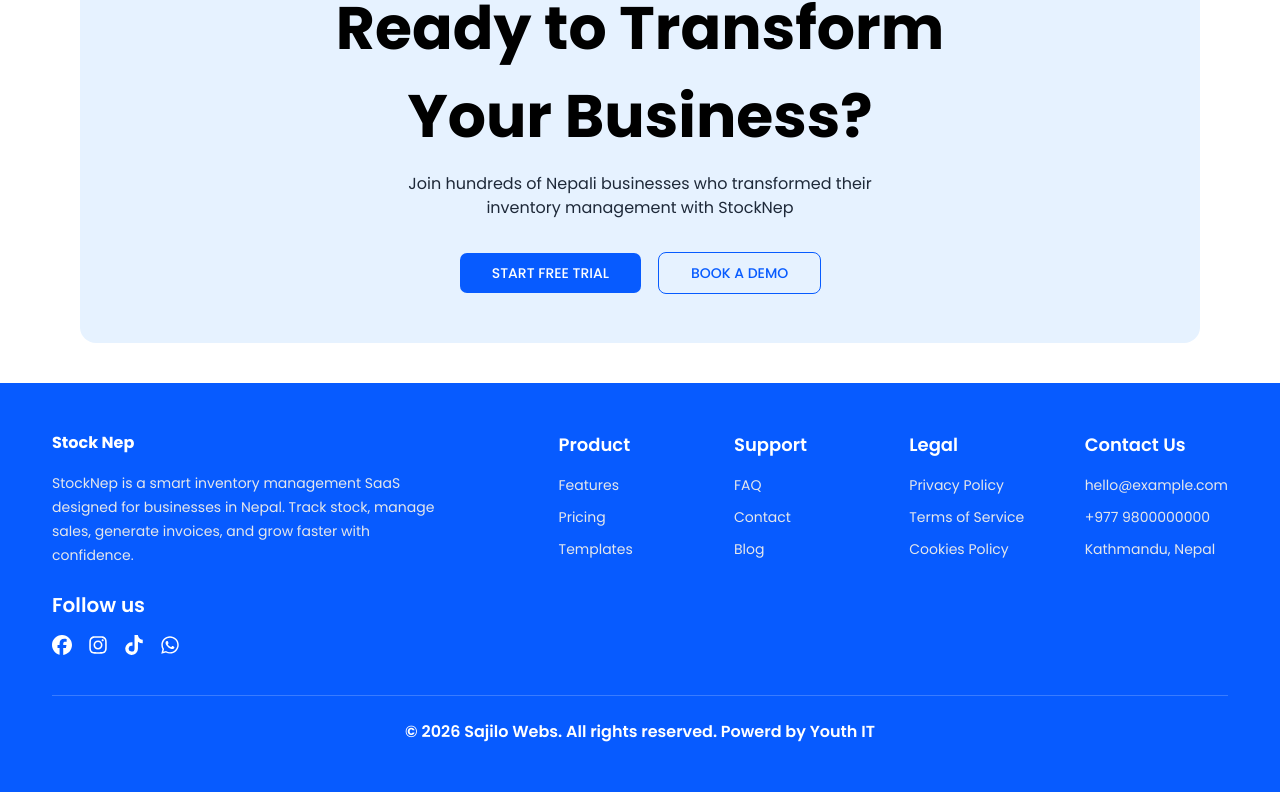
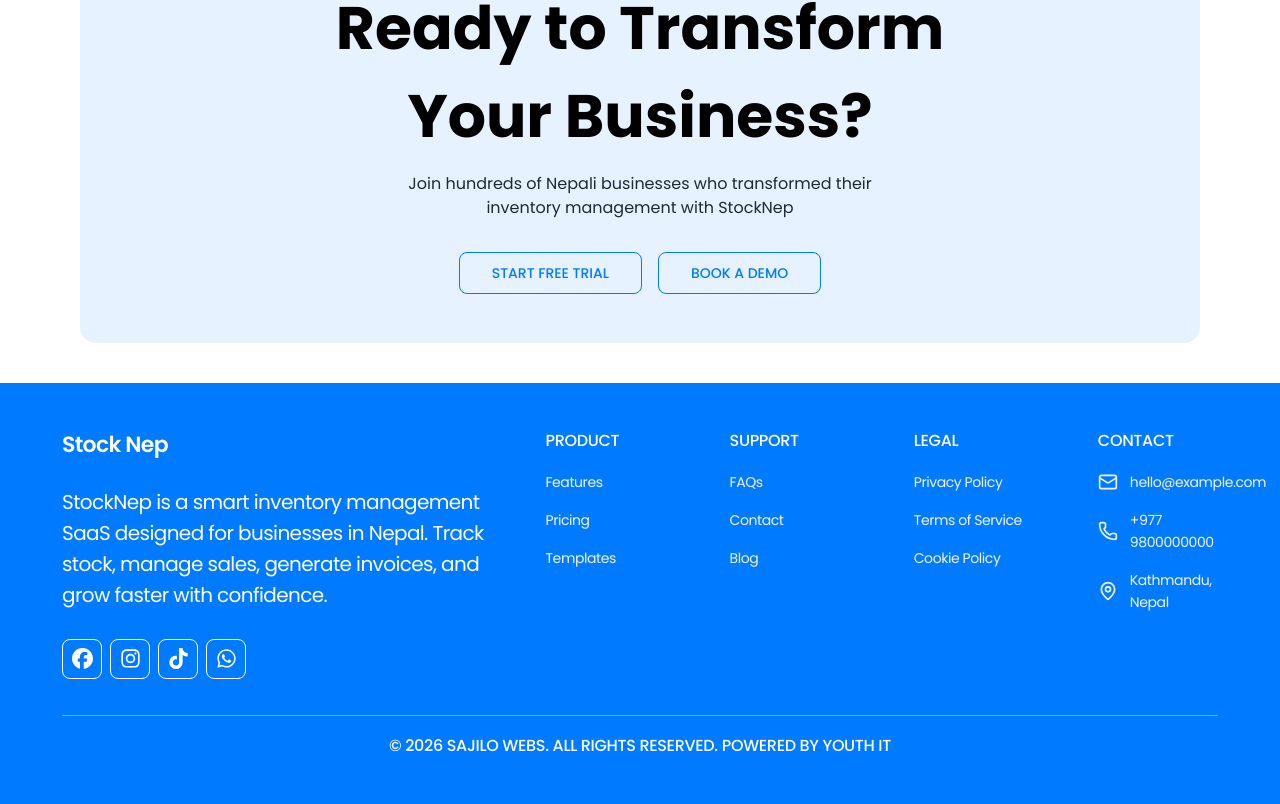
Before and after one commit to ChamlingUttam/nepstock, a Next.js app: page /contact in a window 1280 px wide. Shown: the part 942-1746 px from the top of the page. Built offline with nearby package versions, Linux system fonts and the light colour scheme.

Commit message:
feat: Updated the fonts in the Common reusble sections

```diff
--- a/components/common/Footer.tsx
+++ b/components/common/Footer.tsx
@@ -1,158 +1,189 @@
-import Image from "next/image";
 import Link from "next/link";
-import { FaInstagram,FaTiktok, FaWhatsapp} from "react-icons/fa";
+import { Mail, Phone, MapPin } from "lucide-react";
+import { FaInstagram, FaTiktok, FaWhatsapp } from "react-icons/fa";
 import { FaFacebook } from "react-icons/fa6";
-
 
 export default function Footer() {
   return (
-    <footer className="w-full px-13 py-12 bg-[#075BFF]  text-white">
-      <div className="max-w-7xl mx-auto">
+    <footer className="w-full bg-[#007BFF] px-[62px] py-12 text-white">
+      <div className="w-full">
 
         {/* Main Footer */}
-        <div className="flex flex-col lg:flex-row justify-between gap-10">
+        <div className="flex flex-col gap-12 lg:flex-row lg:justify-between">
 
-          {/* Left Div */}
-          <div className="flex flex-col max-w-sm">
+          {/* Left Section */}
+          <div className="max-w-[560px]">
+            <h1 className="mb-7 text-[22px] font-semibold leading-7 tracking-[-0.03em]">
+              Stock Nep
+            </h1>
 
-            {/* Logo */}
-            <span><h1 className="font-bold  mb-4">Stock Nep</h1></span>
-
-
-            {/* Description */}
-            <p className="text-sm text-gray-200 leading-6">
-             StockNep is a smart inventory management SaaS designed
-for businesses in Nepal. Track stock, manage sales, generate
+            <p className="max-w-[560px] text-[20px] font-normal leading-[31px] tracking-[-0.03em]">
+              StockNep is a smart inventory management SaaS designed for
+              businesses in Nepal. Track stock, manage sales, generate
               invoices, and grow faster with confidence.
             </p>
 
-            {/* Heading */}
-            <h1 className="text-xl font-semibold mt-6">
-              Follow us
-            </h1>
-
             {/* Social Media */}
-            <div className="flex items-center gap-4 mt-4">
-              <a href="#" className="hover:text-gray-300 transition">
-                <FaFacebook size={20} />
+            <div className="mt-7 flex items-center gap-2">
+              <a
+                href="#"
+                className="flex h-10 w-10 items-center justify-center rounded-lg border border-white transition hover:bg-white hover:text-[#007BFF]"
+              >
+                <FaFacebook size={21} />
               </a>
 
-              <a href="#" className="hover:text-gray-300 transition">
-                <FaInstagram size={20} />
-
+              <a
+                href="#"
+                className="flex h-10 w-10 items-center justify-center rounded-lg border border-white transition hover:bg-white hover:text-[#007BFF]"
+              >
+                <FaInstagram size={21} />
               </a>
 
-              <a href="#" className="hover:text-gray-300 transition">
-                <FaTiktok size={20} />
+              <a
+                href="#"
+                className="flex h-10 w-10 items-center justify-center rounded-lg border border-white transition hover:bg-white hover:text-[#007BFF]"
+              >
+                <FaTiktok size={21} />
               </a>
 
-              <a href="#" className="hover:text-gray-300 transition">
-                <FaWhatsapp size={20} />
+              <a
+                href="#"
+                className="flex h-10 w-10 items-center justify-center rounded-lg border border-white transition hover:bg-white hover:text-[#007BFF]"
+              >
+                <FaWhatsapp size={21} />
               </a>
             </div>
           </div>
 
-          {/* Right Div */}
-          <div className="grid grid-cols-1 sm:grid-cols-4 gap-10 md:gap-8">
+          {/* Right Sections */}
+          <div className="grid grid-cols-2 gap-x-12 gap-y-10 sm:grid-cols-4 lg:min-w-[650px] lg:gap-x-16">
 
             {/* Product */}
             <div>
-              <h2 className="text-lg font-semibold mb-4">
+              <h2 className="mb-5 text-[16px] font-medium uppercase leading-5 tracking-[-0.02em]">
                 Product
               </h2>
 
-              <ul className="flex flex-col gap-3 text-sm text-gray-200">
+              <ul className="flex flex-col gap-4 text-[14px] font-normal leading-[22px] tracking-[-0.03em] text-[#F1F5F9]">
                 <li>
-                  <Link href="/feature" className="hover:text-white">
+                  <Link href="/feature" className="transition hover:opacity-70">
                     Features
                   </Link>
                 </li>
+
                 <li>
-                  <Link href="pricing" className="hover:text-white">
+                  <Link href="/pricing" className="transition hover:opacity-70">
                     Pricing
                   </Link>
                 </li>
+
                 <li>
-                  <a href="#" className="hover:text-white">
+                  <a href="#" className="transition hover:opacity-70">
                     Templates
                   </a>
                 </li>
-
               </ul>
             </div>
 
             {/* Support */}
             <div>
-              <h2 className="text-lg font-semibold mb-4">
+              <h2 className="mb-5 text-[16px] font-medium uppercase leading-5 tracking-[-0.02em]">
                 Support
               </h2>
 
-              <ul className="flex flex-col gap-3 text-sm text-gray-200">
+              <ul className="flex flex-col gap-4 text-[14px] font-normal leading-[22px] tracking-[-0.03em] text-[#F1F5F9]">
+                <li>
+                  <Link href="/faqs" className="transition hover:opacity-70">
+                    FAQs
+                  </Link>
+                </li>
 
                 <li>
-                  <Link href="/faqs" className="hover:text-white">
-                    FAQ
-                  </Link>
-                </li>
-                <li>
-                  <Link href="/contact" className="hover:text-white">
+                  <Link href="/contact" className="transition hover:opacity-70">
                     Contact
                   </Link>
                 </li>
+
                 <li>
-                  <Link href="/blogs" className="hover:text-white">
+                  <Link href="/blog" className="transition hover:opacity-70">
                     Blog
                   </Link>
                 </li>
               </ul>
             </div>
 
-
             {/* Legal */}
             <div>
-              <h2 className="text-lg font-semibold mb-4">
+              <h2 className="mb-5 text-[16px] font-medium uppercase leading-5 tracking-[-0.02em]">
                 Legal
               </h2>
 
-              <ul className="flex flex-col gap-3 text-sm text-gray-200">
-                <li className="cursor-pointer">
-                  <Link href={"/privacy-policy"} className="">
+              <ul className="flex flex-col gap-4 text-[14px] font-normal leading-[22px] tracking-[-0.03em] text-[#F1F5F9]">
+                <li>
+                  <Link
+                    href="/privacy-policy"
+                    className="transition hover:opacity-70"
+                  >
                     Privacy Policy
                   </Link>
                 </li>
+
                 <li>
-                  <Link href={"/Term-of-service"} className="">
+                  <Link
+                    href="/Term-of-service"
+                    className="transition hover:opacity-70"
+                  >
                     Terms of Service
                   </Link>
                 </li>
+
                 <li>
-                   <Link href={"/cookie-policy"} className="">
-            Cookies Policy
+                  <Link
+                    href="/cookie-policy"
+                    className="transition hover:opacity-70"
+                  >
+                    Cookie Policy
                   </Link>
                 </li>
               </ul>
             </div>
 
-            {/* Contact Us */}
+            {/* Contact */}
             <div>
-              <h2 className="text-lg font-semibold mb-4">
-                Contact Us
+              <h2 className="mb-5 text-[16px] font-medium uppercase leading-5 tracking-[-0.02em]">
+                Contact
               </h2>
 
-              <ul className="flex flex-col gap-3 text-sm text-gray-200">
-                <li>
-                  <a href="mailto:hello@example.com" className="hover:text-white">
+              <ul className="flex flex-col gap-4 text-[14px] font-normal leading-[22px] tracking-[-0.03em] text-[#F1F5F9]">
+
+                <li className="flex items-center gap-3">
+                  <Mail className="h-5 w-5 shrink-0" strokeWidth={2} />
+
+                  <a
+                    href="mailto:hello@example.com"
+                    className="transition hover:opacity-70"
+                  >
                     hello@example.com
                   </a>
                 </li>
-                <li>
-                  <a href="tel:+9779800000000" className="hover:text-white">
+
+                <li className="flex items-center gap-3">
+                  <Phone className="h-5 w-5 shrink-0" strokeWidth={2} />
+
+                  <a
+                    href="tel:+9779800000000"
+                    className="transition hover:opacity-70"
+                  >
                     +977 9800000000
                   </a>
                 </li>
-                <li>
-                  Kathmandu, Nepal
+
+                <li className="flex items-center gap-3">
+                  <MapPin className="h-5 w-5 shrink-0" strokeWidth={2} />
+
+                  <span>Kathmandu, Nepal</span>
                 </li>
+
               </ul>
             </div>
 
@@ -160,10 +191,10 @@ invoices, and grow faster with confidence.
         </div>
 
         {/* Bottom */}
-        <div className="border-t border-white/20 mt-10 pt-6 flex  items-center justify-center font-semibold text-white ">
-        <span>
-         © 2026 Sajilo Webs. All rights reserved. Powerd by Youth IT
-        </span>
+        <div className="mt-9 border-t border-white/40 pt-5">
+          <p className="text-center text-[16px] font-medium uppercase leading-5 tracking-[-0.02em]">
+            © 2026 Sajilo Webs. All Rights Reserved. Powered by Youth IT
+          </p>
         </div>
 
       </div>
--- a/components/common/TailSection.tsx
+++ b/components/common/TailSection.tsx
@@ -5,7 +5,7 @@ const TailSection = () => {
   return (
     <div className="flex w-full justify-center px-4 pb-10 sm:px-6 md:px-10 lg:px-16 xl:px-20">
       <section className="flex h-[439px] w-full max-w-[1500px] flex-col items-center justify-center rounded-2xl bg-[#E6F2FF] px-5 text-center sm:px-8 md:px-12 lg:px-16">
-        <p className="text-sm font-semibold text-[#075BFF] sm:text-base">
+        <p className="text-sm font-semibold text-[#007BFF] sm:text-base">
           NEPAL&apos;S #1 INVENTORY MANAGEMENT PLATFORM
         </p>
 
@@ -22,13 +22,16 @@ const TailSection = () => {
         </p>
 
             <div className="mt-8 flex flex-col items-center gap-4 sm:flex-row">
-        <Button className="w-full cursor-pointer bg-[#075BFF] px-8 py-5 text-white hover:bg-[#064dcc] sm:w-auto">
+        <Button
+          variant="outline"
+          className="w-full cursor-pointer border-[#007BFF] px-8 py-5 text-[#007BFF] hover:bg-[#007BFF] hover:text-white sm:w-auto"
+        >
           START FREE TRIAL
         </Button>
 
         <Button
           variant="outline"
-          className="w-full cursor-pointer border-[#075BFF] px-8 py-5 text-[#075BFF] hover:bg-[#075BFF] hover:text-white sm:w-auto"
+          className="w-full cursor-pointer border-[#007BFF] px-8 py-5 text-[#007BFF] hover:bg-[#007BFF] hover:text-white sm:w-auto"
         >
           BOOK A DEMO
         </Button>
```
Also changed, not shown: app/contact/page.tsx (+5 -7 lines), components/common/Navbar.tsx (+7 -7 lines). Lines whose indentation alone changed are shown as unchanged.
